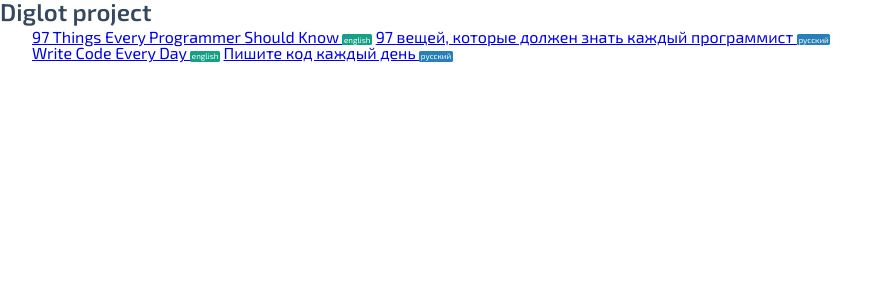
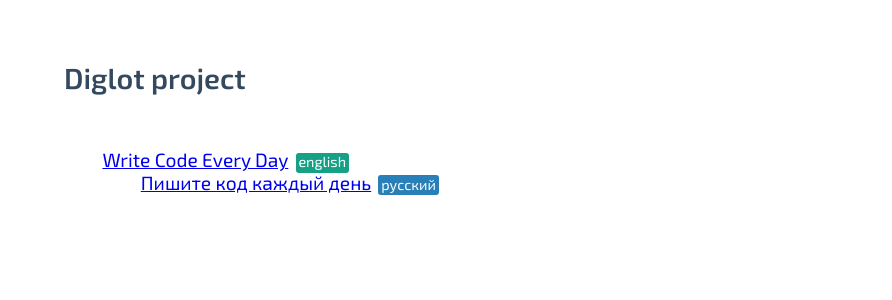
Before and after one commit to pvolyntsev/diglot, a PHP site: page / in a window 1280 px wide. Shown: the top 300 px of the page, without its empty margins (0-892 px from the left). Run offline with PHP 8.4, Linux system fonts and the light colour scheme.

Commit message:
Changed main navigation menu

```diff
--- a/public/index.php
+++ b/public/index.php
@@ -29,16 +29,12 @@
 <!--    <script type="text/javascript" src="/js/app.js"></script>-->
 </head>
 <body>
-<div class="page-wrapper">
-    <h1><?php echo "Diglot project" ?></h1>
+<div class="page home">
+    <h1 class="title"><?php echo "Diglot project" ?></h1>
 
-    <ul>
-        <li><a class="language-primary" href="/book/97things-dev">97 Things Every Programmer Should Know <span class="label green">english</span></a>
-            <a class="language-secondary" href="/book/97things-dev">97 вещей, которые должен знать каждый программист <span class="label blue">русский</span></a>
-        </li>
-
-        <li><a class="language-primary" href="/article/write-code-every-day">Write Code Every Day <span class="label green">english</span></a>
-            <a class="language-secondary" href="/article/write-code-every-day">Пишите код каждый день <span class="label blue">русский</span></a>
+    <ul class="navigation">
+        <li><a class="first" href="article.php?article=write-code-every-day">Write Code Every Day<span class="label green">english</span></a>
+            <a class="second" href="article.php?article=write-code-every-day">Пишите код каждый день<span class="label blue">русский</span></a>
         </li>
     </ul>
 </div>
```
